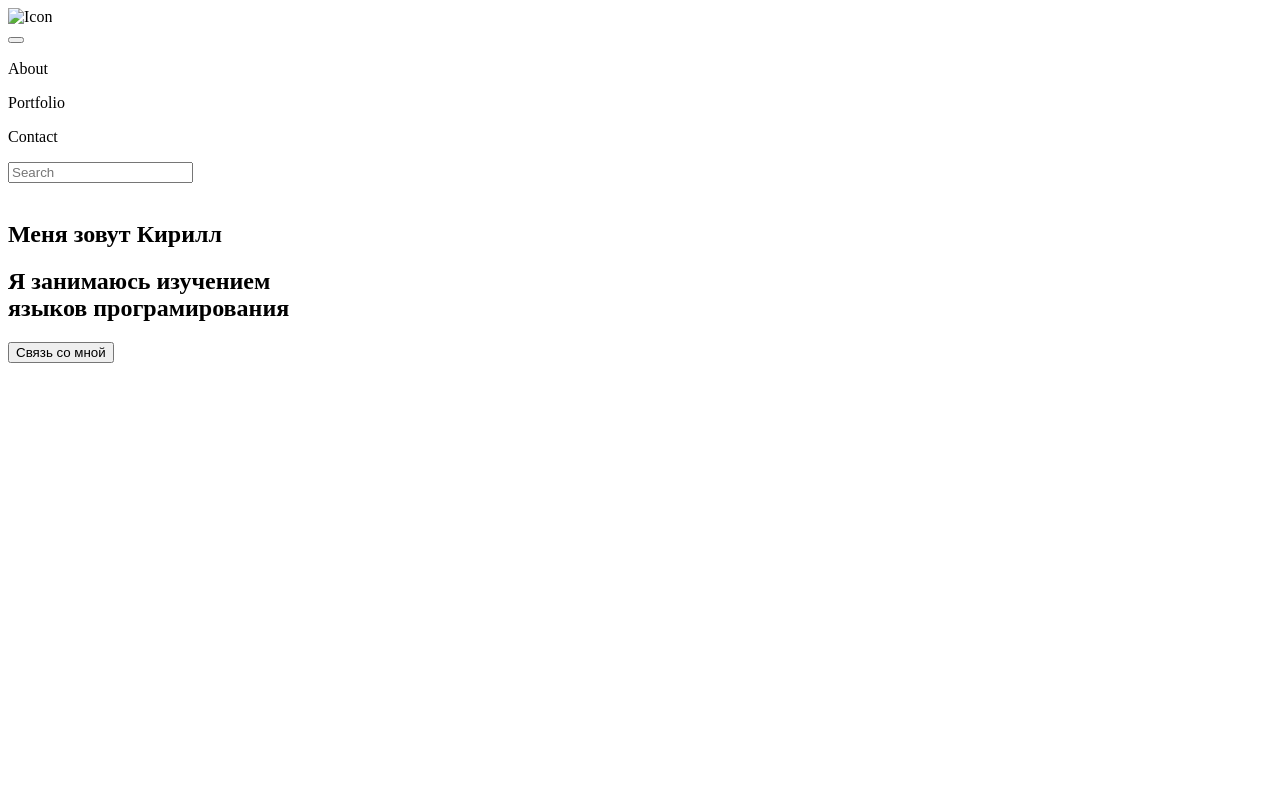
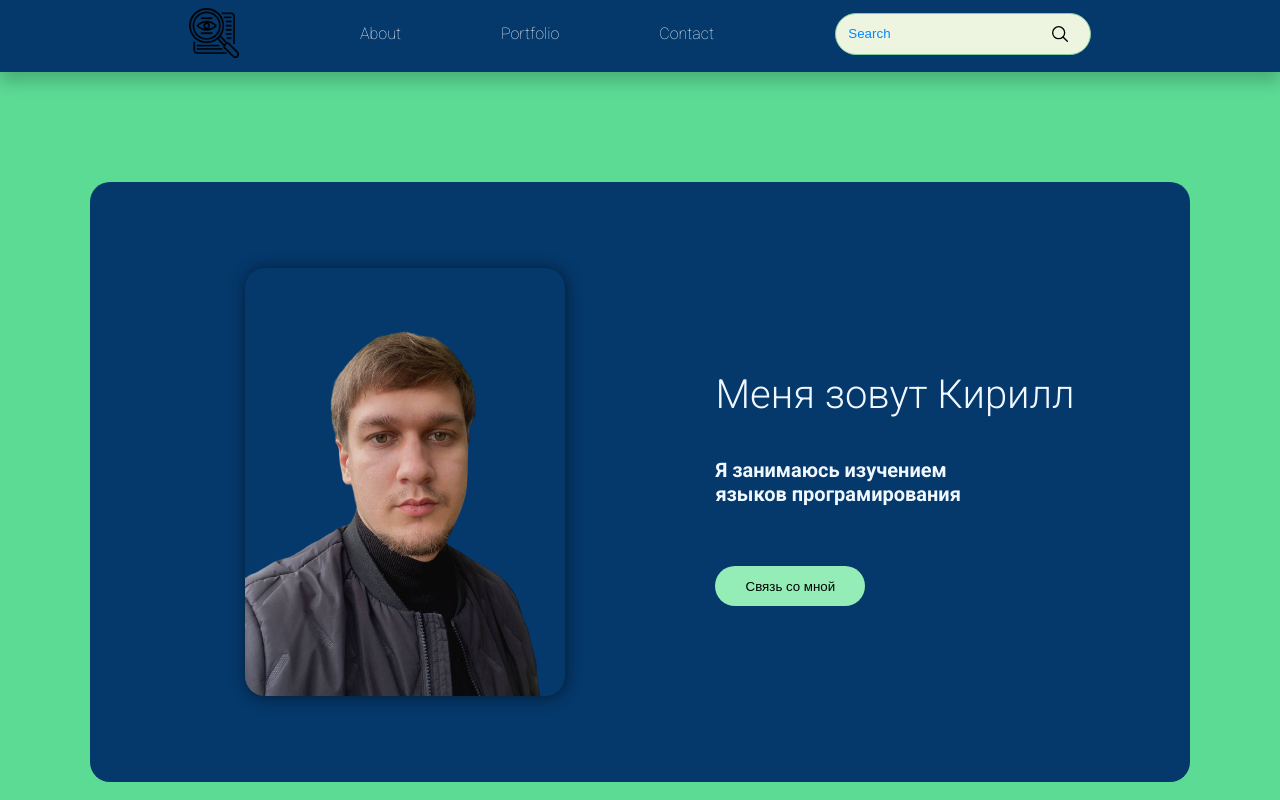
Before and after one commit to k1z00/pet-Progect, a plain HTML site: page index.html in a window 1280 px wide. Drawn offline with Linux system fonts and the light colour scheme; the site is published under a folder, as on GitHub Pages, so addresses that start at the root find nothing.

Commit message:
gitFixedFinis

```diff
--- a/app.js
+++ b/app.js
@@ -26,15 +26,15 @@ const infoContact = document.querySelector(".info_contact");
 
 const objInfo = [
   {
-    src: '/img/free-icon-vk-draw-logo-71839.png',
+    src: 'img/free-icon-vk-draw-logo-71839.png',
     href: 'https://vk.com/id851485203'
   },
   {
-    src: '/img/free-icon-instagram-2190361.png ',
+    src: 'img/free-icon-instagram-2190361.png ',
     href: 'https://www.example.com/instagram'
   },
   {
-    src: '/img/free-icon-telegram-2111646.png',
+    src: 'img/free-icon-telegram-2111646.png',
     href: 'https://web.telegram.org/k/#@gftW21'
   }
 ];
--- a/index.html
+++ b/index.html
@@ -4,18 +4,15 @@
     <meta charset="UTF-8" />
     <meta name="viewport" content="width=device-width, initial-scale=1.0" />
     <title>Portfolio</title>
-    <link rel="stylesheet" href="/css/media.css" />
-    <link rel="stylesheet" href="/css/style.css" />
+    <link rel="stylesheet" href="css/media.css">
+    <link rel="stylesheet" href="css/style.css">
     <link href="https://fonts.googleapis.com/css2?family=Roboto:ital,wght@0,100;0,300;0,400;0,500;0,700;0,900;1,100;1,300;1,400;1,500;1,700;1,900&display=swap" rel="stylesheet">
   </head>
   <body>
-
-
-
     <nav class="navbar">
       <div class="nav_items">
         <div class="icons">
-          <img  src="/img/free-icon-transparency-1355174.png" alt="Icon" class="icon_img" />
+          <img  src="img/free-icon-transparency-1355174.png" alt="Icon" class="icon_img" />
         </div>
         <div class="burg_content">
             <button class="hamburger" type="button">
@@ -35,16 +32,15 @@
             type="text"
             placeholder="Search"
             id="search"
-            class="search-field"
-          />
-          <img src="/img/icons8-поиск.svg" alt="" class="search-icon"
+            class="search-field">
+          <img src="img/icons8-поиск.svg " alt="" class="search-icon" />
         </div>
       </div>
     </nav>
     <main class="main">
        <section class="section_info">
         <div class="section_info_img" >
-            <img src="/img/photo_2024-09-04_15-51-14-Photoroom.png"  alt="">
+            <img src="img/photo_2024-09-04_15-51-14-Photoroom.png"  alt="">
         </div>
         <div class="section_info_items">
             <h1>Меня зовут Кирилл</h1>
@@ -58,6 +54,7 @@
 
 
     </main>
+
   </body>
   <script src="app.js"></script>
 </html>
```
